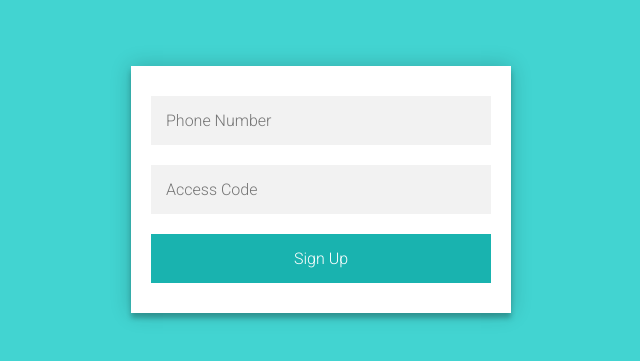
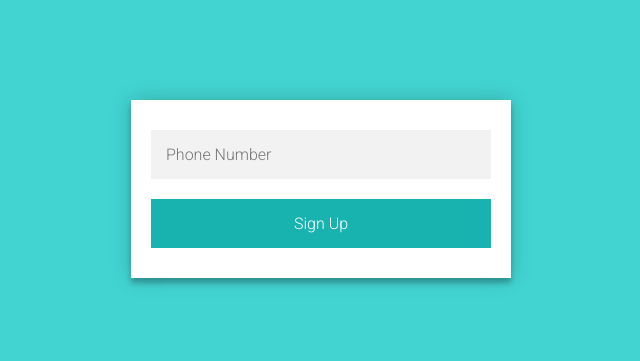
Before and after one commit to baodai1207/user-auth-client-side, a React (Create React App) app: page / in a window 1280 px wide. Shown: the part 219-580 px from the top of the page, without its empty margins (319-959 px from the left). Built offline with nearby package versions, Linux system fonts and the light colour scheme.

Commit message:
use Signup.jsx as component for the app

```diff
--- a/src/components/App.js
+++ b/src/components/App.js
@@ -1,6 +1,6 @@
 import React from 'react';
-import Form from './Form';
+import Signup from './Signup';
 
 export default function App() {
-  return <Form />;
+  return <Signup />;
 }
--- a/src/components/Form.js
+++ b/src/components/Form.js
@@ -7,6 +7,7 @@ export default function Form() {
   const [values, setValues] = useState({
     phoneNumber: '',
     accessCode: '',
+    // showAccessCode: false,
   });
 
   const [loading, setLoading] = useState(false);
@@ -27,19 +28,18 @@ export default function Form() {
     const user = {
       phoneNumber: '',
       accessCode: '',
+      // showAccessCode: true,
     };
-    console.log(values.phoneNumber);
-    // axios
-    //   .post('http://localhost:5000/api/user', user)
-    //   .then(() => console.log('User Created'))
-    //   .catch(err => {
-    //     console.log(err);
-    //   });
-    // if (values.phoneNumber) {
-    //   // setError('Please enter a phone number!');
-    //   setValid(true);
+    // console.log(values.phoneNumber);
+    // if (values.phoneNumber !== 10 && isNaN(values.phoneNumber)) {
+    //   setError('Please enter a phone number!');
     // }
-    // NEED TO CHECK ACCESS CODE IF IT IS THE SAME WITH GENERATED CODE
+    axios
+      .post('http://localhost:5000/api/users/create', user)
+      .then(() => console.log('User Created'))
+      .catch(err => {
+        console.log(err);
+      });
     setSubmitted(true);
   }
   return (
@@ -50,13 +50,8 @@ export default function Form() {
           Success! Thank you for registering
         </div>
       ) : null}
-      <form
-        // method='post'
-        // action='/users'
-        className='register-form'
-        onSubmit={handleSubmit}
-      >
-        {console.log(values.phoneNumber)}
+      <form className='register-form' onSubmit={handleSubmit}>
+        {/* {console.log(values.phoneNumber)} */}
         <input
           onChange={handlePhoneNumberInputChange}
           value={values.phoneNumber}
@@ -72,6 +67,7 @@ export default function Form() {
         isNaN(values.phoneNumber) ? (
           <span id='phone-number-error'>Please enter a phone number</span>
         ) : null}
+
         <input
           onChange={handleAccessCodeInputChange}
           value={values.accessCode}
--- /dev/null
+++ b/src/components/Signup.jsx
@@ -0,0 +1,69 @@
+import React, { Component } from 'react';
+import { Alert } from 'react-bootstrap';
+import './signup.css';
+import axios from 'axios';
+
+export default class Signup extends Component {
+  constructor(props) {
+    super(props);
+
+    this.onChangePhoneNumber = this.onChangePhoneNumber.bind(this);
+    this.onChangeAccessCode = this.onChangeAccessCode.bind(this);
+    this.onSubmit = this.onSubmit.bind(this);
+
+    this.state = {
+      phoneNumber: '',
+      accessCode: '',
+    };
+  }
+
+  onChangePhoneNumber(e) {
+    this.setState({ phoneNumber: e.target.value });
+  }
+
+  onChangeAccessCode(e) {
+    this.setState({ accessCode: e.target.value });
+  }
+
+  onSubmit(e) {
+    e.preventDefault();
+    console.log(this.state.phoneNumber);
+    const userObject = {
+      phoneNumber: this.state.phoneNumber,
+      accessCode: this.state.accessCode,
+    };
+
+    // axios
+    //   .post('http://localhost:5000/users/create', userObject)
+    //   .then(res => {
+    //     console.log(res.data);
+    //   })
+    //   .catch(error => {
+    //     console.log(error);
+    //   });
+
+    this.setState({ phoneNumber: '', accessCode: '' });
+  }
+
+  render() {
+    return (
+      <div className='form-container'>
+        <form className='register-form' onSubmit={this.onSubmit}>
+          <input
+            onChange={this.onChangePhoneNumber}
+            value={this.state.phoneNumber}
+            id='phone-number'
+            className='form-field'
+            // type='text'
+            placeholder='Phone Number'
+            name='phoneNumber'
+            required
+          />
+          <button className='form-field' type='submit'>
+            Sign Up
+          </button>
+        </form>
+      </div>
+    );
+  }
+}
```
Also changed, not shown: src/components/signup.css (renamed from src/components/form.css).
